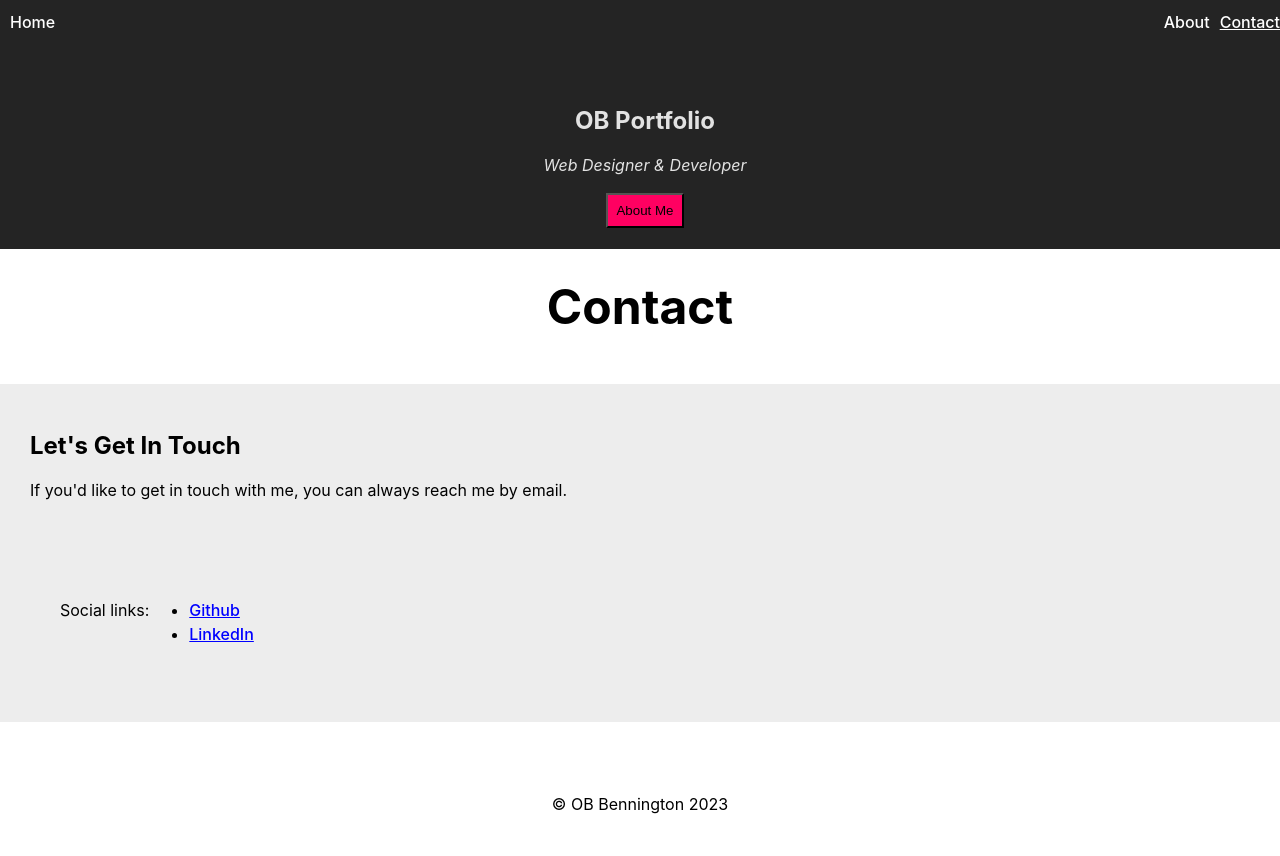
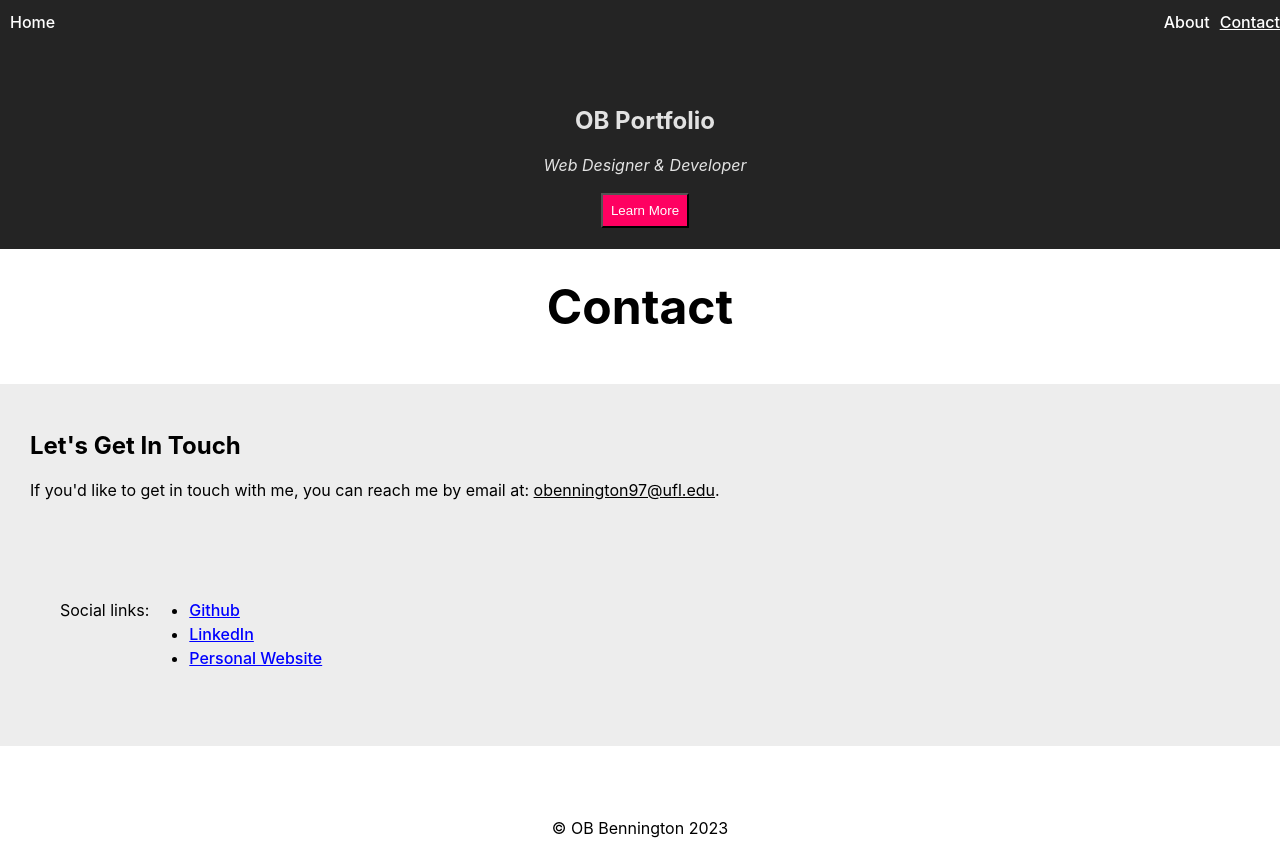
Before and after one commit to Oliviabenn/mmc6145-1-1-bennington-o, a React (Vite) app: page /contact in a window 1280 px wide. Before the commit the page ends 832 px from the top, so only its background shows below. Built offline with nearby package versions, Linux system fonts and the light colour scheme.

Commit message:
header button now links to about page

```diff
--- a/src/components/header.jsx
+++ b/src/components/header.jsx
@@ -15,7 +15,7 @@ const location= useLocation();
                <div className="info">
                     <h2>OB Portfolio</h2>
                     <p><i>Web Designer & Developer</i></p>
-                    <p><button>About Me</button></p>
+                    <p><button><a href="/about">Learn More</a></button></p>
                </div>
         </header>
     )
--- a/src/pages/contact.jsx
+++ b/src/pages/contact.jsx
@@ -7,12 +7,13 @@ const Contact = () => {
             <h1>Contact</h1>
             <div>
                 <h2>Let's Get In Touch</h2>
-                <p>If you'd like to get in touch with me, you can always reach me by email.</p>
+                <p>If you'd like to get in touch with me, you can reach me by email at: <u>obennington97@ufl.edu</u>.</p>
                 <div className="social">
                     <p>Social links:</p>
                     <ul>
-                        <li><Link to="#">Github</Link></li>
-                        <li><Link to="#">LinkedIn</Link></li>
+                        <li><Link to="https://github.com/Oliviabenn?tab=repositories">Github</Link></li>
+                        <li><Link to="https://www.linkedin.com/in/olivia-bennington-857304202">LinkedIn</Link></li>
+                        <li><Link to="https://ob.style/">Personal Website</Link></li>
                     </ul>
                 </div>
             </div>
--- a/src/styles/globalStyle.css
+++ b/src/styles/globalStyle.css
@@ -88,9 +88,12 @@ button{
 .project div{
   position: absolute;
   top: 25%;
-  left: 50%;
+  left: 35%;
   transform: translateX(-50%);
+  background: linear-gradient(rgba(100, 18, 36, 0.8), rgba(255, 11, 64, 0.5)) ;
+  padding: 5px;
 }
+
 .page div{
   background-color: #ededed;
   margin-top: 50px;
```
